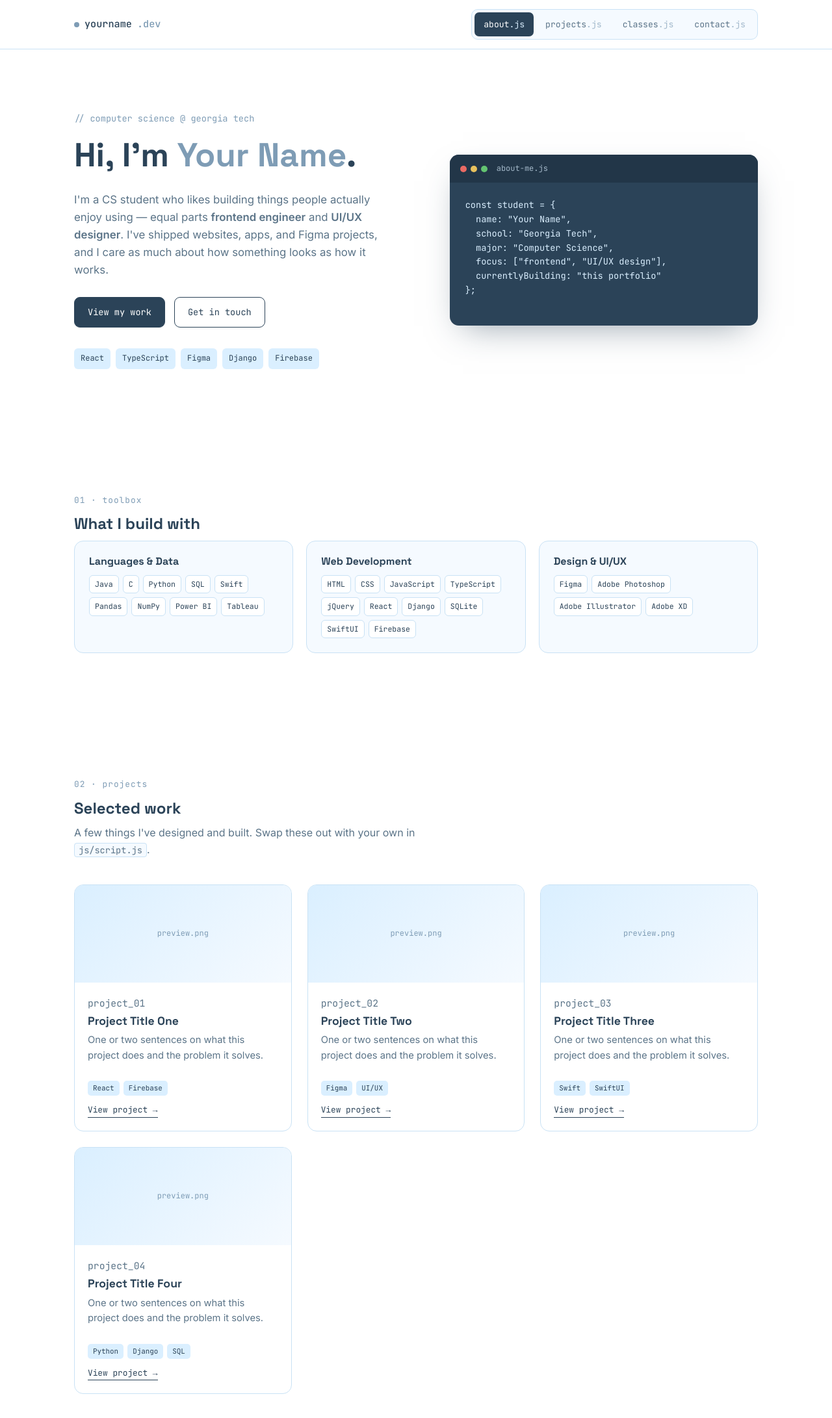
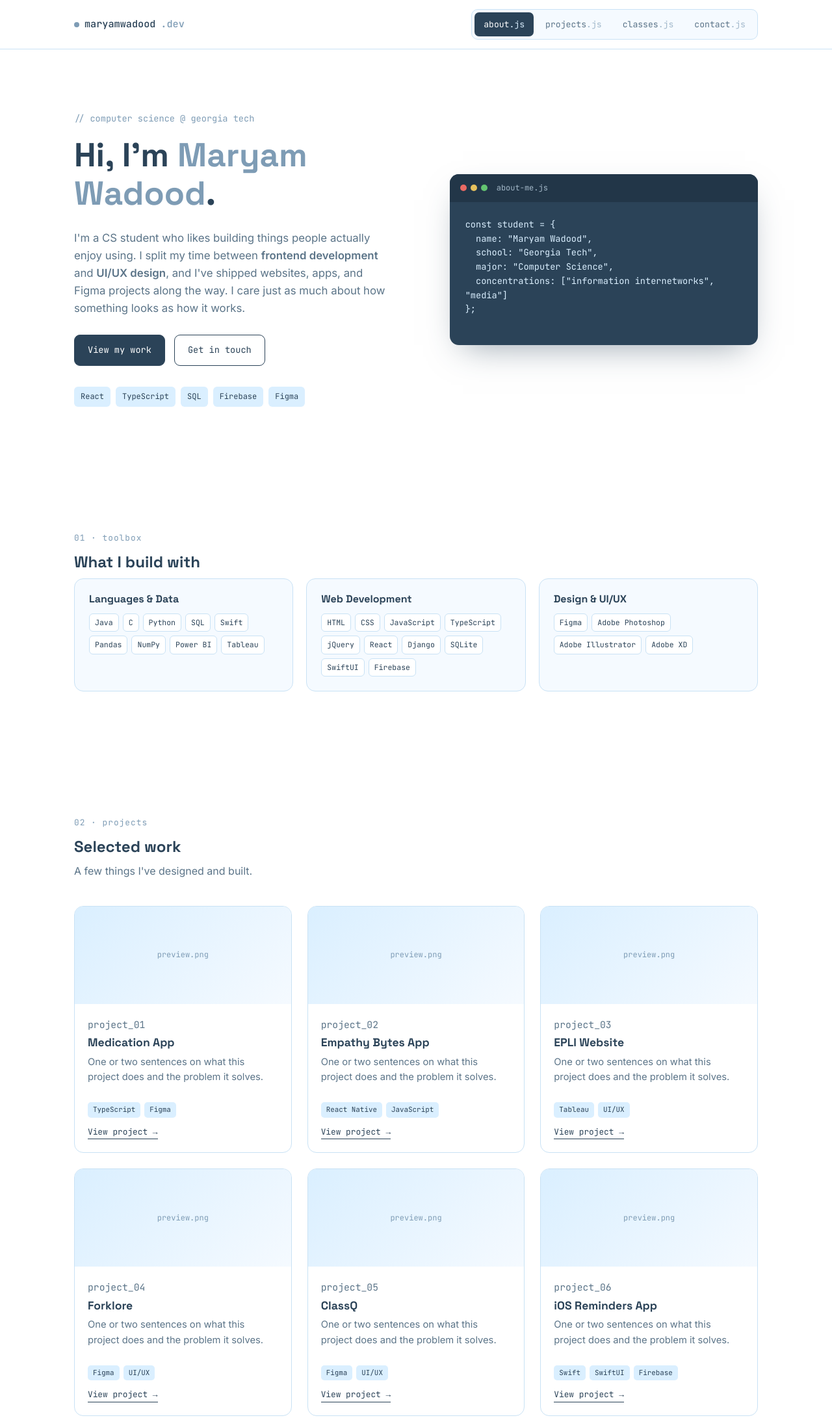
Before and after one commit to maryamwadoodgt/portfolio, a plain HTML site: page index.html in a window 1280 px wide. Shown: the top 2182 px of the page at 65% size. Drawn offline with Linux system fonts and the light colour scheme.

Commit message:
Replace names

```diff
--- a/index.html
+++ b/index.html
@@ -19,7 +19,7 @@
   <header class="nav">
     <div class="nav-inner">
       <div class="nav-brand">
-        <span class="dot"></span> yourname<span class="brand-ext">.dev</span>
+        <span class="dot"></span> maryamwadood<span class="brand-ext">.dev</span>
       </div>
       <nav class="nav-tabs" aria-label="Primary">
         <a href="#about" class="tab active" data-tab="about">about<span class="ext">.js</span></a>
@@ -39,11 +39,11 @@
       <div class="hero-grid">
         <div class="hero-text reveal">
           <p class="eyebrow">// computer science @ georgia tech</p>
-          <h1>Hi, I'm <span class="accent">Your Name</span>.</h1>
+          <h1>Hi, I'm <span class="accent">Maryam Wadood</span>.</h1>
           <p class="lead">
-            I'm a CS student who likes building things people actually enjoy using —
-            equal parts <strong>frontend engineer</strong> and <strong>UI/UX designer</strong>.
-            I've shipped websites, apps, and Figma projects, and I care as much about
+            I'm a CS student who likes building things people actually enjoy using.
+            I split my time between <strong>frontend development</strong> and <strong>UI/UX design</strong>,
+            and I've shipped websites, apps, and Figma projects along the way. I care just as much about
             how something looks as how it works.
           </p>
           <div class="hero-actions">
@@ -80,7 +80,7 @@
     <section id="projects" class="section projects">
       <p class="section-label">02 · projects</p>
       <h2 class="reveal">Selected work</h2>
-      <p class="section-sub reveal">A few things I've designed and built. Swap these out with your own in <code>js/script.js</code>.</p>
+      <p class="section-sub reveal">A few things I've designed and built.</p>
       <div class="project-grid" id="projectGrid">
         <!-- populated by script.js -->
       </div>
@@ -100,22 +100,22 @@
     <section id="contact" class="section contact">
       <div class="contact-card reveal">
         <p class="section-label light">04 · contact</p>
-        <h2>Let's build something.</h2>
+        <h2>Let's connect.</h2>
         <p class="section-sub light">
-          I'm always open to new opportunities, collaborations, or just talking shop about design and code.
+          I'm always open to new opportunities, collaborations, and good conversations about design and code, so feel free to reach out.
         </p>
         <div class="contact-links">
-          <a href="mailto:youremail@gatech.edu" class="contact-link">
+          <a href="mailto:maryamwadoodgt@gmail.com" class="contact-link">
             <span class="contact-label">Email</span>
-            <span class="contact-value">youremail@gatech.edu</span>
+            <span class="contact-value">maryamwadoodgt@gmail.com</span>
           </a>
-          <a href="https://linkedin.com/in/yourprofile" target="_blank" rel="noopener" class="contact-link">
+          <a href="https://linkedin.com/in/maryam-wadood" target="_blank" rel="noopener" class="contact-link">
             <span class="contact-label">LinkedIn</span>
-            <span class="contact-value">linkedin.com/in/yourprofile</span>
+            <span class="contact-value">linkedin.com/in/maryam-wadood</span>
           </a>
-          <a href="https://github.com/yourusername" target="_blank" rel="noopener" class="contact-link">
+          <a href="https://github.com/maryamwadoodgt" target="_blank" rel="noopener" class="contact-link">
             <span class="contact-label">GitHub</span>
-            <span class="contact-value">github.com/yourusername</span>
+            <span class="contact-value">github.com/maryamwadoodgt</span>
           </a>
         </div>
       </div>
@@ -123,7 +123,7 @@
   </main>
 
   <footer class="footer">
-    <p>&copy; <span id="year"></span> Your Name. Built with HTML, CSS &amp; JavaScript.</p>
+    <p>&copy; <span id="year"></span> Maryam Wadood. Built with HTML, CSS &amp; JavaScript.</p>
   </footer>
 
   <script src="script.js"></script>
--- a/script.js
+++ b/script.js
@@ -20,42 +20,55 @@ const skillGroups = [
 ];
 
 // Short strip shown under the hero text
-const heroSkillStrip = ["React", "TypeScript", "Figma", "Django", "Firebase"];
+const heroSkillStrip = ["React", "TypeScript", "SQL", "Firebase", "Figma"];
 
 const projects = [
   {
-    title: "Project Title One",
+    title: "Medication App",
     description: "One or two sentences on what this project does and the problem it solves.",
-    tags: ["React", "Firebase"],
+    tags: ["TypeScript", "Figma"],
     link: "#",
   },
   {
-    title: "Project Title Two",
+    title: "Empathy Bytes App",
+    description: "One or two sentences on what this project does and the problem it solves.",
+    tags: ["React Native", "JavaScript"],
+    link: "#",
+  },
+  {
+    title: "EPLI Website",
+    description: "One or two sentences on what this project does and the problem it solves.",
+    tags: ["Tableau", "UI/UX"],
+    link: "#",
+  },
+  {
+    title: "Forklore",
     description: "One or two sentences on what this project does and the problem it solves.",
     tags: ["Figma", "UI/UX"],
     link: "#",
   },
   {
-    title: "Project Title Three",
+    title: "ClassQ",
     description: "One or two sentences on what this project does and the problem it solves.",
-    tags: ["Swift", "SwiftUI"],
+    tags: ["Figma", "UI/UX"],
     link: "#",
   },
   {
-    title: "Project Title Four",
+    title: "iOS Reminders App",
     description: "One or two sentences on what this project does and the problem it solves.",
-    tags: ["Python", "Django", "SQL"],
+    tags: ["Swift", "SwiftUI", "Firebase"],
     link: "#",
   },
 ];
 
 const classes = [
   { code: "CS 1332", name: "Data Structures & Algorithms", tag: "Core" },
+  { code: "CS 2110", name: "Computer Organization & Programming", tag: "Core" },
+  { code: "CS 2200", name: "Systems & Networks", tag: "Core" },
   { code: "CS 2340", name: "Objects & Design", tag: "Software Eng" },
-  { code: "CS 3510", name: "Design & Analysis of Algorithms", tag: "Core" },
-  { code: "CS 3600", name: "Introduction to Artificial Intelligence", tag: "AI" },
+  { code: "CS 3451", name: "Computer Graphics", tag: "Media" },
+  { code: "CS 3751", name: "Introduction to User Interface Design", tag: "Design" },
   { code: "CS 4400", name: "Introduction to Database Systems", tag: "Data" },
-  { code: "CS 4460", name: "Information Visualization", tag: "Design" },
 ];
 
 /* ============================================
@@ -125,11 +138,10 @@ function typeHeroCode() {
   const codeEl = document.getElementById("typedCode");
   const cursor = document.getElementById("cursor");
   const snippet = `const student = {
-  name: "Your Name",
+  name: "Maryam Wadood",
   school: "Georgia Tech",
   major: "Computer Science",
-  focus: ["frontend", "UI/UX design"],
-  currentlyBuilding: "this portfolio"
+  concentrations: ["information internetworks", "media"]
 };`;
 
   const reduceMotion = window.matchMedia("(prefers-reduced-motion: reduce)").matches;
```
